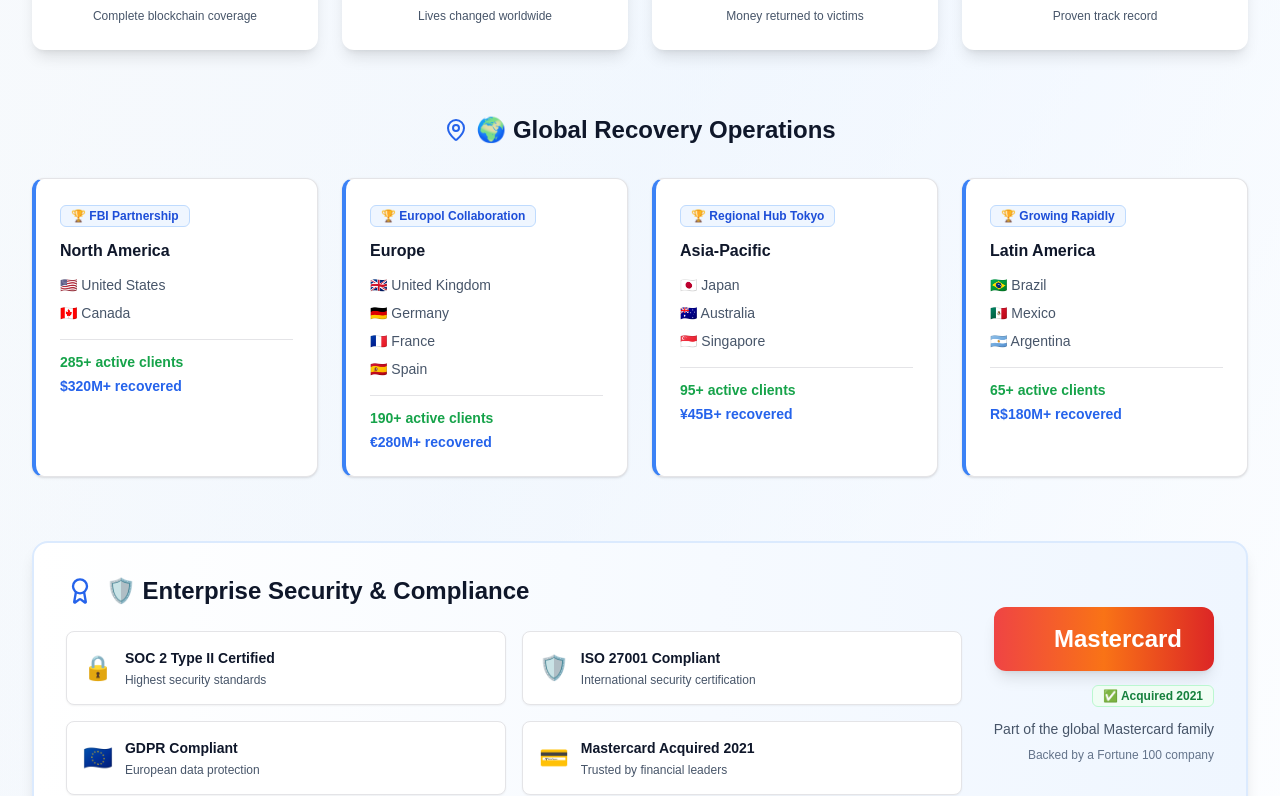
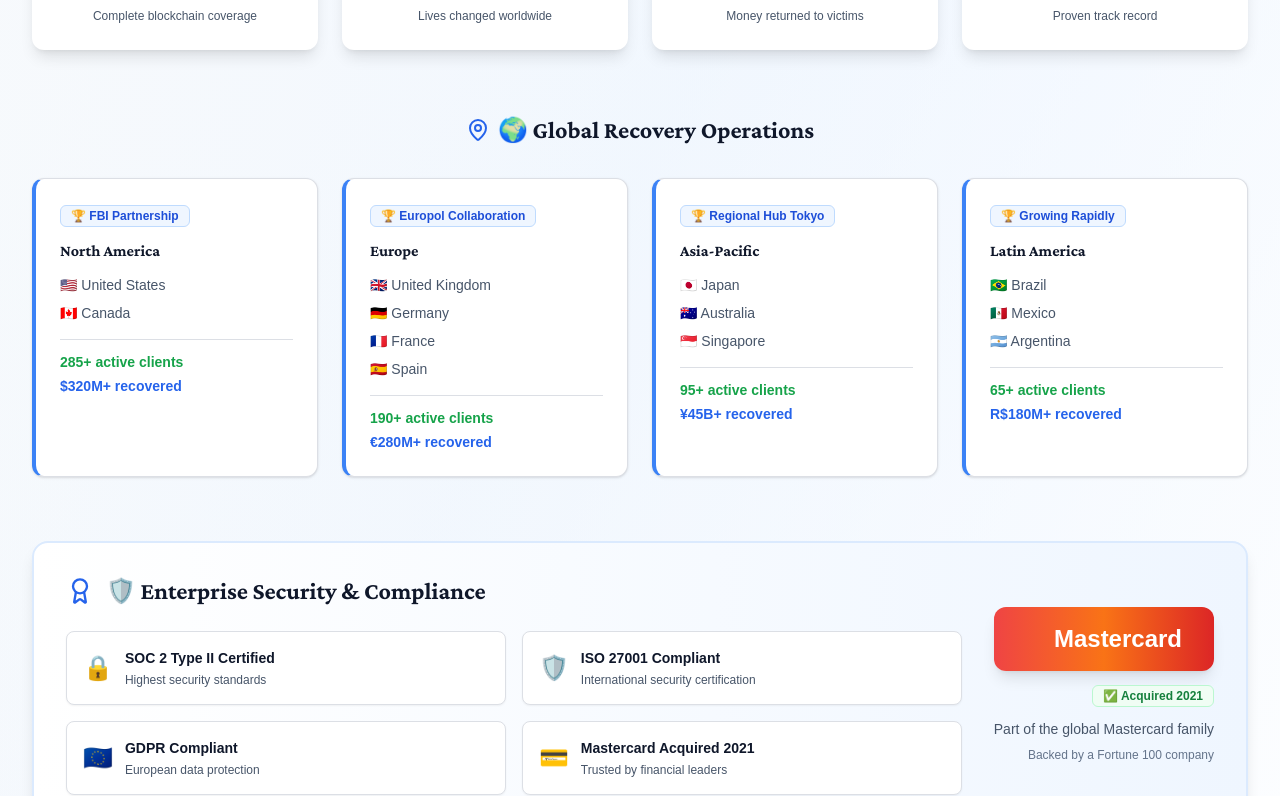
Before and after one commit to jocinoci512/sg-61369012-b5c1-4d02-bee9-74f4a7c95e54-1780674698, a Next.js app: page / in a window 1280 px wide. Shown: the part 1788-2584 px from the top of the page. Built offline with nearby package versions, Linux system fonts and the light colour scheme; no server answers.

Commit message:
feat(ui): implement trust and authority color palette

```diff
--- a/src/styles/globals.css
+++ b/src/styles/globals.css
@@ -1,3 +1,5 @@
+@import url('https://fonts.googleapis.com/css2?family=Crimson+Pro:wght@400;600;700&family=Source+Sans+3:wght@400;600;700&family=IBM+Plex+Mono:wght@400;600&display=swap');
+
 @tailwind base;
 @tailwind components;
 @tailwind utilities;
@@ -23,31 +25,33 @@ body {
 
 @layer base {
   :root {
-    --background: 0 0% 100%;
-    --foreground: 240 10% 3.9%;
+    /* Trust & Authority Palette */
+    --background: 40 25% 97%;
+    --foreground: 220 30% 15%;
     --card: 0 0% 100%;
-    --card-foreground: 240 10% 3.9%;
+    --card-foreground: 220 30% 15%;
     --popover: 0 0% 100%;
-    --popover-foreground: 240 10% 3.9%;
-    --primary: 240 5.9% 10%;
-    --primary-foreground: 0 0% 98%;
-    --secondary: 240 4.8% 95.9%;
-    --secondary-foreground: 240 5.9% 10%;
-    --muted: 240 4.8% 95.9%;
-    --muted-foreground: 240 3.8% 46.1%;
-    --accent: 240 4.8% 95.9%;
-    --accent-foreground: 240 5.9% 10%;
+    --popover-foreground: 220 30% 15%;
+    --primary: 220 90% 22%;
+    --primary-foreground: 0 0% 100%;
+    --secondary: 220 15% 92%;
+    --secondary-foreground: 220 30% 15%;
+    --muted: 220 15% 92%;
+    --muted-foreground: 220 20% 40%;
+    --accent: 45 65% 58%;
+    --accent-foreground: 220 90% 15%;
     --destructive: 0 84.2% 60.2%;
     --destructive-foreground: 0 0% 98%;
-    --border: 240 5.9% 90%;
-    --input: 240 5.9% 90%;
-    --ring: 240 10% 3.9%;
-    --chart-1: 12 76% 61%;
-    --chart-2: 173 58% 39%;
-    --chart-3: 197 37% 24%;
-    --chart-4: 43 74% 66%;
-    --chart-5: 27 87% 67%;
+    --border: 220 15% 88%;
+    --input: 220 15% 88%;
+    --ring: 220 90% 22%;
     --radius: 0.5rem;
+
+    /* Custom tokens */
+    --navy: 220 90% 22%;
+    --navy-dark: 220 90% 15%;
+    --gold: 45 65% 58%;
+    --gold-light: 45 65% 68%;
   }
   .dark {
     --background: 240 10% 3.9%;
@@ -83,6 +87,10 @@ body {
   }
   body {
     @apply bg-background text-foreground;
+    font-feature-settings: "kern" 1, "liga" 1;
+  }
+  h1, h2, h3, h4, h5, h6 {
+    @apply font-serif;
   }
 }
 
@@ -90,4 +98,19 @@ body {
   .container {
     @apply mx-auto px-4 md:px-6 lg:px-8 max-w-7xl w-full;
   }
+
+  /* Premium card elevation */
+  .card-premium {
+    @apply bg-card border border-border shadow-lg hover:shadow-xl transition-shadow duration-300;
+  }
+
+  /* Gold accent for CTAs */
+  .btn-gold {
+    @apply bg-accent text-accent-foreground hover:bg-accent/90 font-semibold;
+  }
+
+  /* Navy section backgrounds */
+  .section-navy {
+    @apply bg-primary text-primary-foreground;
+  }
 }
--- a/tailwind.config.ts
+++ b/tailwind.config.ts
@@ -9,6 +9,11 @@ const config: Config = {
   ],
   theme: {
   	extend: {
+  		fontFamily: {
+  			serif: ['Crimson Pro', 'Georgia', 'serif'],
+  			sans: ['Source Sans 3', 'system-ui', 'sans-serif'],
+  			mono: ['IBM Plex Mono', 'Courier New', 'monospace'],
+  		},
   		colors: {
   			background: 'hsl(var(--background))',
   			foreground: 'hsl(var(--foreground))',
@@ -43,6 +48,14 @@ const config: Config = {
   			border: 'hsl(var(--border))',
   			input: 'hsl(var(--input))',
   			ring: 'hsl(var(--ring))',
+  			navy: {
+  				DEFAULT: 'hsl(var(--navy))',
+  				dark: 'hsl(var(--navy-dark))',
+  			},
+  			gold: {
+  				DEFAULT: 'hsl(var(--gold))',
+  				light: 'hsl(var(--gold-light))',
+  			},
   			chart: {
   				'1': 'hsl(var(--chart-1))',
   				'2': 'hsl(var(--chart-2))',
```
Also changed, not shown: .softgen/tasks/task-1.md.
